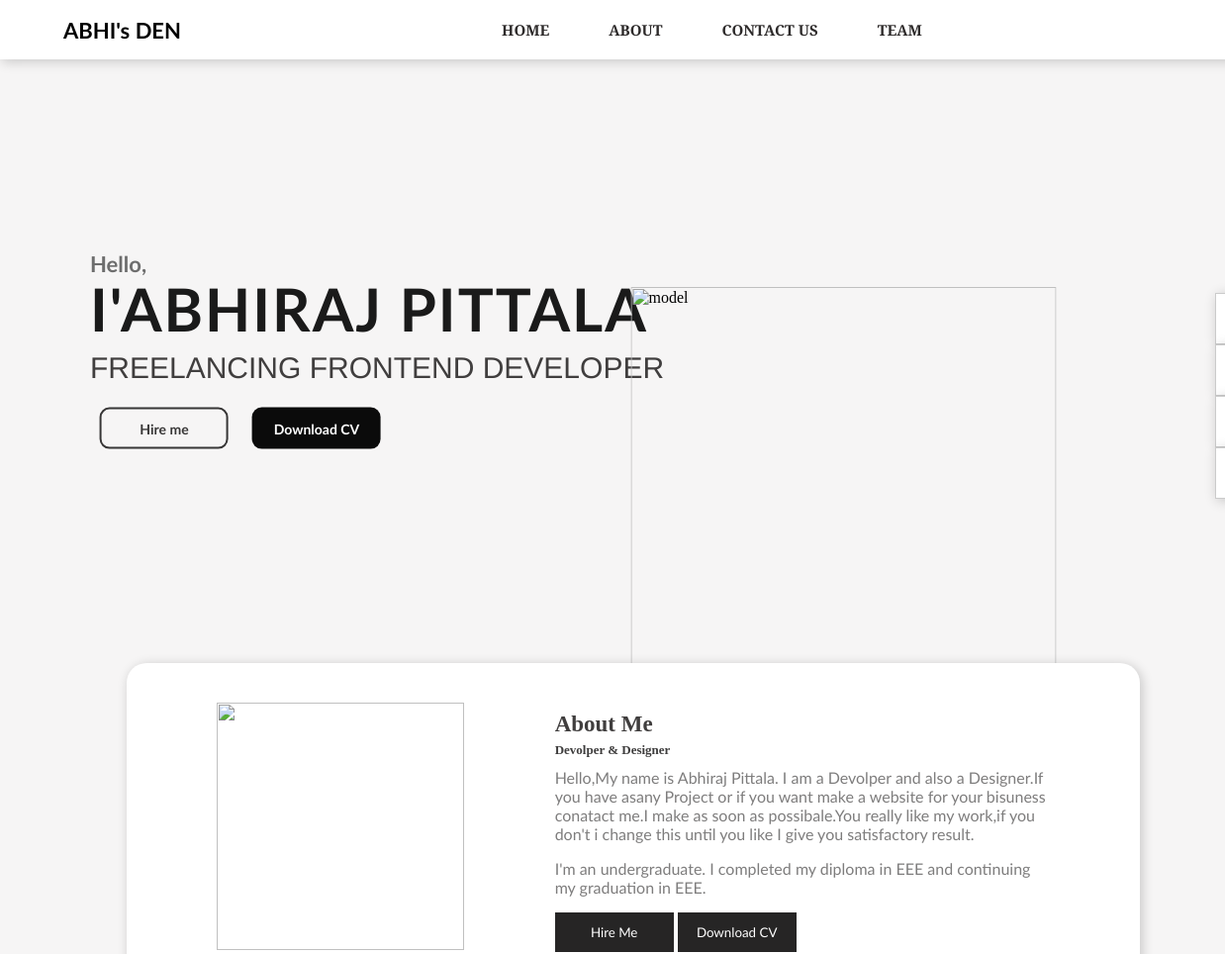
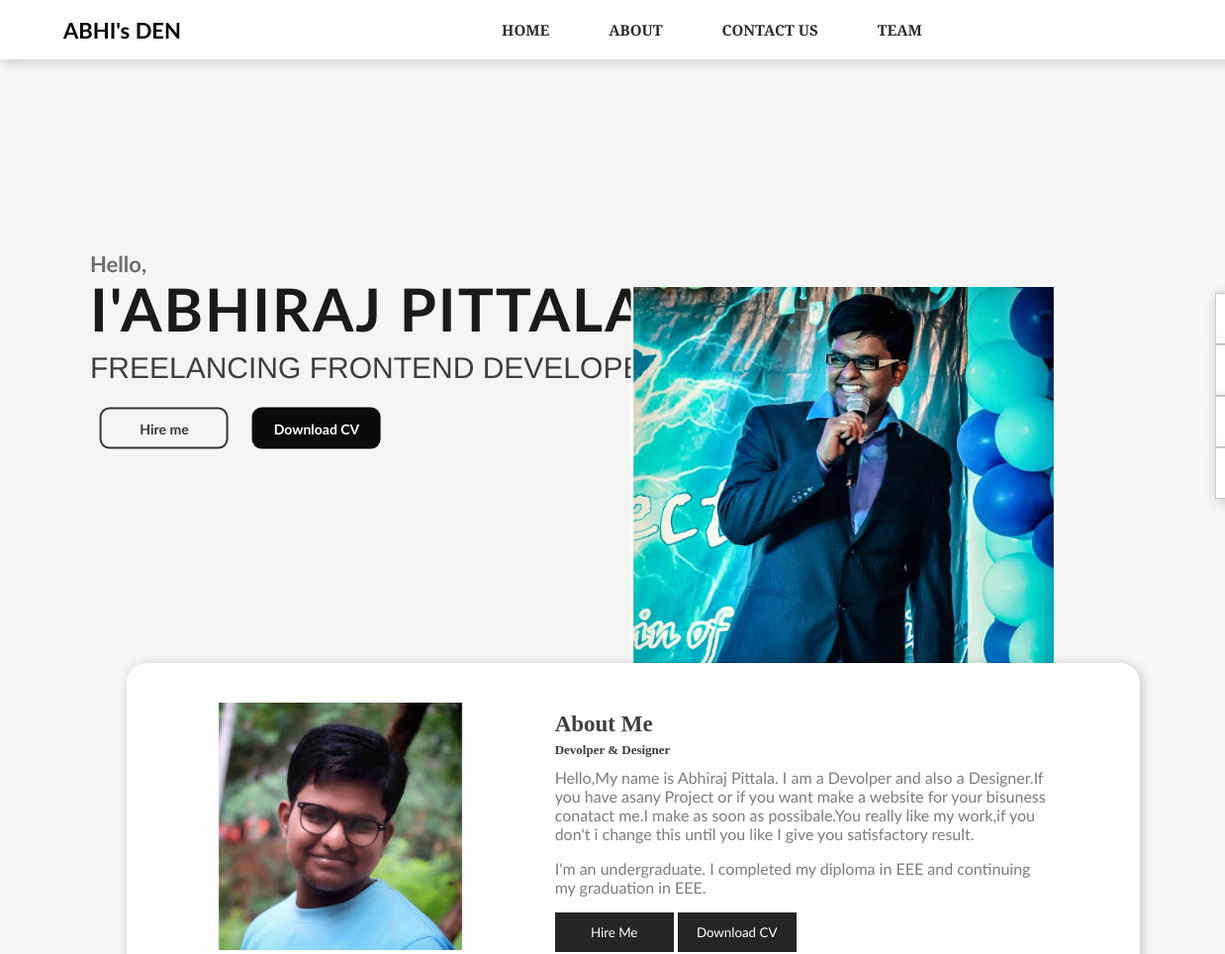
Before and after one commit to ABHI-SDEN/Personal-portfolio, a plain HTML site: page index.html in a window 1280 px wide. Shown: the top 964 px of the page at 99% size, 0-1238 px from the left. Drawn offline with Linux system fonts and the light colour scheme; files whose address does not match are found by name.

Commit message:
Update index.html

```diff
--- a/index.html
+++ b/index.html
@@ -36,11 +36,11 @@
 			<button class="down-cv">Download CV</button>
 		</div>
 	<!--model---------------------->
-	<img alt="model" class="model" src="img/1.jpg">
+	<img alt="model" class="model" src="1.jpg">
 	</section>
 	<div class="about-container">
 	<!--img-->
-		<img src="img/profile.jpg"/>
+		<img src="profile.jpg"/>
 	<!--about-me-text-->
 		<div class="about-text">
 		<p>About Me</p>
```
